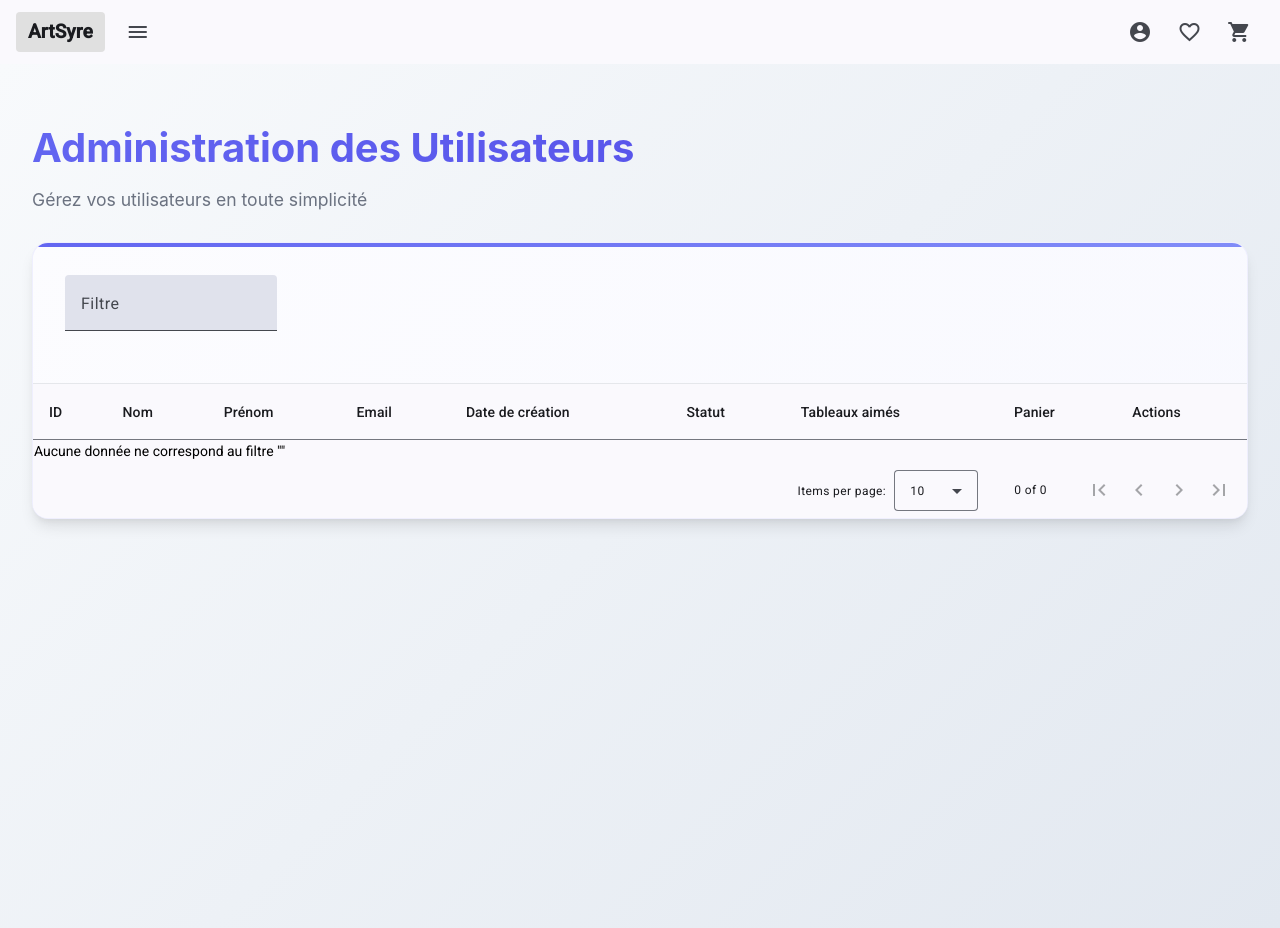
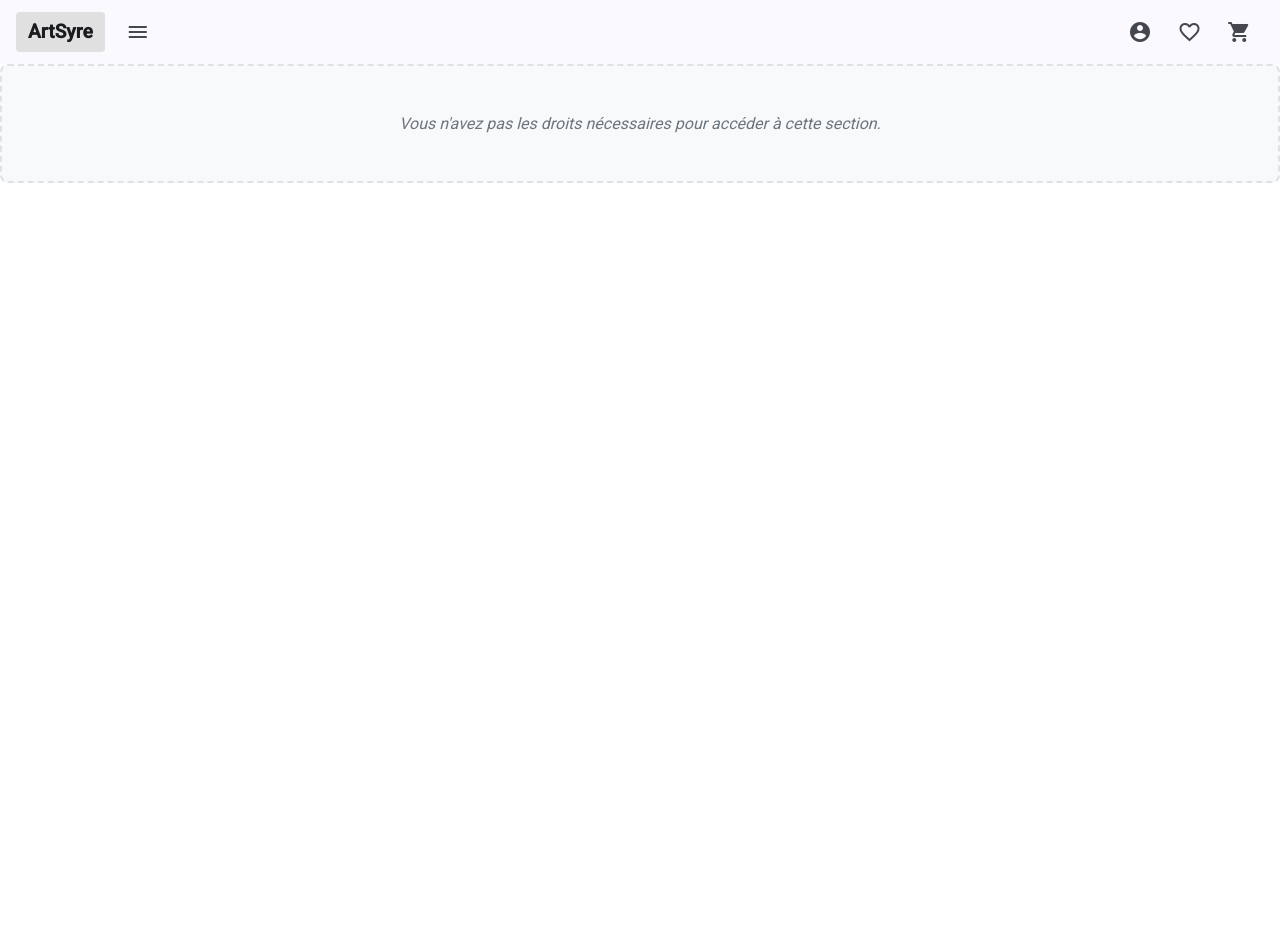
Before and after one commit to ThibaultLatxague/Art-Syre, an Angular app in the folder ArtSyreFront/: page /administration/utilisateurs in a window 1280 px wide. After the commit the page ends 800 px from the top, so only its background shows below. Built offline with nearby package versions, Linux system fonts and the light colour scheme; no server answers.

Commit message:
Ajout blocage de page si compte non correspondant aux critères

```diff
--- a/ArtSyreFront/src/app/administration/accueil-administration/administration.component.html
+++ b/ArtSyreFront/src/app/administration/accueil-administration/administration.component.html
@@ -1,8 +1,10 @@
+@if(utilisateurCourant != null && utilisateurCourant.estAdmin){
 <mat-card appearance="outlined">
     <button mat-button [routerLink]="'/administration/tableaux'">
         <mat-card-header>
             <mat-card-title>Les tableaux</mat-card-title>
-            <mat-card-subtitle>Gérer les tableaux (ajout, modification, suppression etc)</mat-card-subtitle>
+            <mat-card-subtitle>Gérer les tableaux (ajout, modification,
+                suppression etc)</mat-card-subtitle>
         </mat-card-header>
     </button>
 </mat-card>
@@ -11,7 +13,8 @@
     <button mat-button [routerLink]="'/administration/utilisateurs'">
         <mat-card-header>
             <mat-card-title>Les utilisateurs</mat-card-title>
-            <mat-card-subtitle>Gérer les utilisateurs (ajout, modification, suppression etc)</mat-card-subtitle>
+            <mat-card-subtitle>Gérer les utilisateurs (ajout, modification,
+                suppression etc)</mat-card-subtitle>
         </mat-card-header>
     </button>
 </mat-card>
@@ -20,7 +23,8 @@
     <button mat-button [routerLink]="'/liste-souhait'">
         <mat-card-header>
             <mat-card-title>La sécurité</mat-card-title>
-            <mat-card-subtitle>Paramètre de sécurité (réseaux, données etc)</mat-card-subtitle>
+            <mat-card-subtitle>Paramètre de sécurité (réseaux, données
+                etc)</mat-card-subtitle>
         </mat-card-header>
     </button>
 </mat-card>
@@ -29,7 +33,8 @@
     <button mat-button [routerLink]="'/liste-souhait'">
         <mat-card-header>
             <mat-card-title>Les logs</mat-card-title>
-            <mat-card-subtitle>Consulter les logs (erreurs, accès, etc) des utilisateurs et du serveur</mat-card-subtitle>
+            <mat-card-subtitle>Consulter les logs (erreurs, accès, etc) des
+                utilisateurs et du serveur</mat-card-subtitle>
         </mat-card-header>
     </button>
 </mat-card>
@@ -38,7 +43,13 @@
     <button mat-button [routerLink]="'/liste-souhait'">
         <mat-card-header>
             <mat-card-title>Statistiques</mat-card-title>
-            <mat-card-subtitle>Consulter les statistiques du site (visites, performances, etc)</mat-card-subtitle>
+            <mat-card-subtitle>Consulter les statistiques du site (visites,
+                performances, etc)</mat-card-subtitle>
         </mat-card-header>
     </button>
 </mat-card>
+} @else {
+    <div class="empty-state">
+        <p>Vous n'avez pas les droits nécessaires pour accéder à cette section.</p>
+    </div>
+}
--- a/ArtSyreFront/src/app/administration/accueil-administration/administration.component.ts
+++ b/ArtSyreFront/src/app/administration/accueil-administration/administration.component.ts
@@ -1,4 +1,6 @@
-import { Component } from '@angular/core';
+import { Component, OnInit } from '@angular/core';
+import { AuthService } from '../../services/auth.service';
+import { Utilisateur } from '../../models/utilisateur.model';
 
 @Component({
   selector: 'app-administration',
@@ -6,6 +8,12 @@ import { Component } from '@angular/core';
   templateUrl: './administration.component.html',
   styleUrl: './administration.component.scss'
 })
-export class AdministrationComponent {
+export class AdministrationComponent implements OnInit {
+  constructor(private authService: AuthService) {}
+  utilisateurCourant: Utilisateur | null = null;
+
+  ngOnInit() {
+    this.utilisateurCourant = this.authService.getCurrentUserAngular();
+  }
 
 }
--- a/ArtSyreFront/src/app/administration/administration-tableaux/administration-tableaux.component.html
+++ b/ArtSyreFront/src/app/administration/administration-tableaux/administration-tableaux.component.html
@@ -1,4 +1,5 @@
-<div class="admin-tableaux-container">
+@if(utilisateurCourant != null && utilisateurCourant.estAdmin) {
+    <div class="admin-tableaux-container">
     <div class="admin-header">
         <h1>Administration des Tableaux</h1>
         <p class="subtitle">Gérez vos tableaux en toute simplicité</p>
@@ -127,3 +128,8 @@
         </div>
     </div>
 </div>
+} @else {
+    <div class="empty-state">
+        <p>Vous n'avez pas les droits nécessaires pour accéder à cette section.</p>
+    </div>
+}
--- a/ArtSyreFront/src/app/administration/administration-tableaux/administration-tableaux.component.ts
+++ b/ArtSyreFront/src/app/administration/administration-tableaux/administration-tableaux.component.ts
@@ -7,6 +7,8 @@ import { MatDialog } from '@angular/material/dialog';
 import { ConfirmDialogComponent } from '../../confirm-dialog/confirm-dialog.component';
 import { Tableau } from '../../models/tableau.model';
 import { TableauxService } from '../../services/tableaux.service';
+import { Utilisateur } from '../../models/utilisateur.model';
+import { AuthService } from '../../services/auth.service';
 
 @Component({
   selector: 'app-administration-tableaux',
@@ -27,13 +29,15 @@ export class AdministrationTableauxComponent implements OnInit, AfterViewInit {
   ];
 
   dataSource = new MatTableDataSource<Tableau>();
+  utilisateurCourant: Utilisateur | null = null;
 
   @ViewChild(MatPaginator) paginator!: MatPaginator;
   @ViewChild(MatSort) sort!: MatSort;
 
-  constructor(private tableauxService: TableauxService, private router: Router, private dialog: MatDialog) { }
+  constructor(private tableauxService: TableauxService, private router: Router, private dialog: MatDialog, private authService: AuthService) { }
 
   ngOnInit() {
+    this.utilisateurCourant = this.authService.getCurrentUserAngular();
     this.tableauxService.getTableaux().subscribe(data => {
       this.dataSource.data = data;
     });
--- a/ArtSyreFront/src/app/administration/administration-utilisateurs/administration-utilisateurs.component.html
+++ b/ArtSyreFront/src/app/administration/administration-utilisateurs/administration-utilisateurs.component.html
@@ -1,4 +1,5 @@
-<div class="admin-users-container">
+@if(utilisateurCourant != null && utilisateurCourant.estAdmin) {
+    <div class="admin-users-container">
     <div class="admin-header">
         <h1>Administration des Utilisateurs</h1>
         <p class="subtitle">Gérez vos utilisateurs en toute simplicité</p>
@@ -135,3 +136,8 @@
         </div>
     </div>
 </div>
+} @else {
+    <div class="empty-state">
+        <p>Vous n'avez pas les droits nécessaires pour accéder à cette section.</p>
+    </div>
+}
--- a/ArtSyreFront/src/app/administration/administration-utilisateurs/administration-utilisateurs.component.ts
+++ b/ArtSyreFront/src/app/administration/administration-utilisateurs/administration-utilisateurs.component.ts
@@ -7,6 +7,7 @@ import { UtilisateursService } from '../../services/utilisateurs.service';
 import { Router } from '@angular/router';
 import { MatDialog } from '@angular/material/dialog';
 import { ConfirmDialogComponent } from '../../confirm-dialog/confirm-dialog.component';
+import { AuthService } from '../../services/auth.service';
 
 @Component({
   selector: 'app-administration-utilisateurs',
@@ -28,13 +29,15 @@ export class AdministrationUtilisateursComponent implements OnInit, AfterViewIni
   ];
 
   dataSource = new MatTableDataSource<Utilisateur>();
+  utilisateurCourant: Utilisateur | null = null;
 
   @ViewChild(MatPaginator) paginator!: MatPaginator;
   @ViewChild(MatSort) sort!: MatSort;
 
-  constructor(private utilisateursService: UtilisateursService, private router: Router, private dialog: MatDialog) { }
+  constructor(private utilisateursService: UtilisateursService, private router: Router, private dialog: MatDialog, private authService: AuthService) { }
 
   ngOnInit() {
+    this.utilisateurCourant = this.authService.getCurrentUserAngular();
     this.utilisateursService.getUtilisateurs().subscribe(data => {
       this.dataSource.data = data;
     });
--- a/ArtSyreFront/src/app/compte/detail-compte/detail-compte.component.ts
+++ b/ArtSyreFront/src/app/compte/detail-compte/detail-compte.component.ts
@@ -22,10 +22,15 @@ export class DetailCompteComponent implements OnInit {
 
   onDeconnexion() {
     // Logique de déconnexion
+    this.authService.logout();
+    this.router.navigate(['/login']);
   }
 
   onSuppressionCompte() {
     // Logique de suppression du compte
+    this.authService.deleteAccount().subscribe(() => {
+      this.router.navigate(['/login']);
+    });
   }
 
   redirigerPanier() {
--- a/ArtSyreFront/src/styles.scss
+++ b/ArtSyreFront/src/styles.scss
@@ -1,4 +1,30 @@
 /* You can add global styles to this file, and also import other style files */
+
+// Variables
+$primary-color: #007bff;
+$secondary-color: #6c757d;
+$danger-color: #dc3545;
+$success-color: #28a745;
+$warning-color: #ffc107;
+
+$background-light: #f8f9fa;
+$border-color: #dee2e6;
+$text-color: #333;
+$text-muted: #6c757d;
+
+$border-radius: 8px;
+$box-shadow: 0 2px 10px rgba(0, 0, 0, 0.1);
+$transition: all 0.3s ease;
 
 html, body { height: 100%; }
 body { margin: 0; font-family: Roboto, "Helvetica Neue", sans-serif; }
+
+.empty-state {
+    text-align: center;
+    padding: 2rem;
+    color: $text-muted;
+    font-style: italic;
+    background: $background-light;
+    border-radius: $border-radius;
+    border: 2px dashed $border-color;
+}
```
